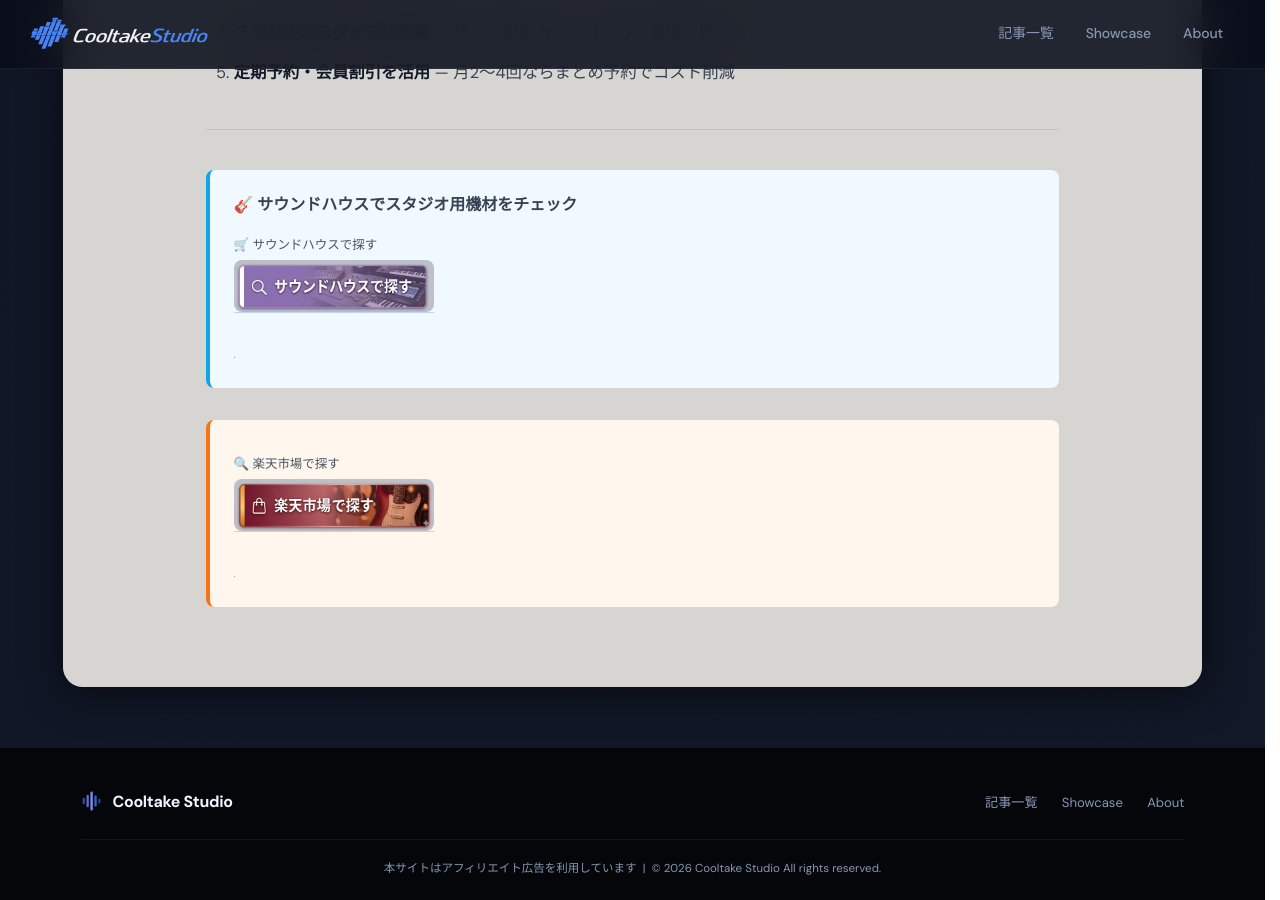
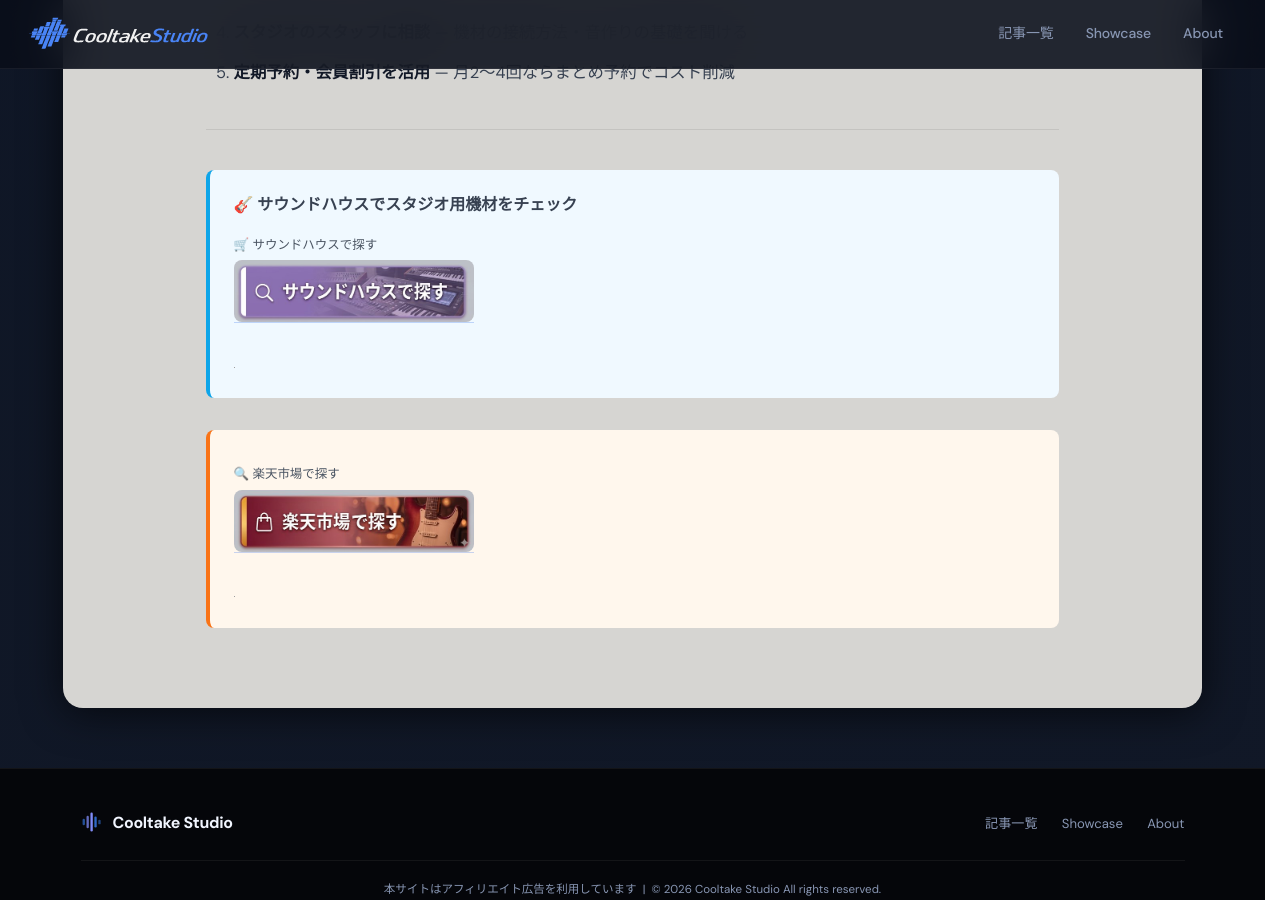
Before and after one commit to cooltake/cooltake-staging, a Jekyll site: the page built from _posts/2026-05-24-music-studio-guide.md, in a window 1280 px wide and 900 px high, scrolled down 4918 px. Built offline with Jekyll 4.4.1, drawn with Linux system fonts in a browser that asks for light colours; some web fonts are replaced; grey boxes are pictures that could not be loaded.

```diff
--- a/_posts/2026-05-24-music-studio-guide.md
+++ b/_posts/2026-05-24-music-studio-guide.md
@@ -128,12 +128,12 @@
 <div style="margin:2rem 0;padding:1.2rem 1.5rem;background:#f0f9ff;border-left:4px solid #0ea5e9;border-radius:8px;">
 <p style="margin:0 0 .6rem;font-weight:bold;font-size:1rem;">&#x1F3B8; サウンドハウスでスタジオ用機材をチェック</p>
 <div style="margin:.8rem 0;"><span style="display:block;font-size:.78rem;color:#4b5563;margin-bottom:3px;margin-top:6px;">🛒 サウンドハウスで探す</span>
-<a href="https://h.accesstrade.net/sp/cc?rk=01001xqc00os63&url=https%3A%2F%2Fwww.soundhouse.co.jp%2Fsearch%2Findex%2F%3Fsearch_all%3D%E3%83%9E%E3%82%A4%E3%82%AF%E3%82%B9%E3%82%BF%E3%83%B3%E3%83%89" rel="nofollow" referrerpolicy="no-referrer-when-downgrade" style="display:inline-block;text-decoration:none;"><img src="/assets/images/btn-soundhouse.jpg" alt="サウンドハウスで探す" width="200" style="height:auto;border-radius:8px;display:block;"></a></div>
+<a href="https://h.accesstrade.net/sp/cc?rk=01001xqc00os63&url=https%3A%2F%2Fwww.soundhouse.co.jp%2Fsearch%2Findex%2F%3Fsearch_all%3D%E3%83%9E%E3%82%A4%E3%82%AF%E3%82%B9%E3%82%BF%E3%83%B3%E3%83%89" rel="nofollow" referrerpolicy="no-referrer-when-downgrade" style="display:inline-block;text-decoration:none;"><img src="/assets/images/btn-soundhouse.jpg" alt="サウンドハウスで探す" width="240" style="height:auto;border-radius:8px;display:block;"></a></div>
 <img src="https://h.accesstrade.net/sp/rr?rk=01001xqc00os63" width="1" height="1" border="0" alt="" loading="lazy">
 </div>
 
 <div style="margin:2rem 0;padding:1.2rem 1.5rem;background:#fff7ed;border-left:4px solid #f97316;border-radius:8px;">
 <div style="margin:.8rem 0;"><span style="display:block;font-size:.78rem;color:#4b5563;margin-bottom:3px;margin-top:6px;">🔍 楽天市場で探す</span>
-<a href="https://hb.afl.rakuten.co.jp/hgc/0b15ddc7.28c5c9ed.0b15ddc8.5d23dd4d/?pc=https%3A%2F%2Fsearch.rakuten.co.jp%2Fsearch%2Fmall%2F%E3%83%AA%E3%83%8F%E3%83%BC%E3%82%B5%E3%83%AB%2F" rel="nofollow" referrerpolicy="no-referrer-when-downgrade" style="display:inline-block;text-decoration:none;"><img src="/assets/images/btn-rakuten.jpg" alt="楽天市場で探す" width="200" style="height:auto;border-radius:8px;display:block;"></a></div>
+<a href="https://hb.afl.rakuten.co.jp/hgc/0b15ddc7.28c5c9ed.0b15ddc8.5d23dd4d/?pc=https%3A%2F%2Fsearch.rakuten.co.jp%2Fsearch%2Fmall%2F%E3%83%AA%E3%83%8F%E3%83%BC%E3%82%B5%E3%83%AB%2F" rel="nofollow" referrerpolicy="no-referrer-when-downgrade" style="display:inline-block;text-decoration:none;"><img src="/assets/images/btn-rakuten.jpg" alt="楽天市場で探す" width="240" style="height:auto;border-radius:8px;display:block;"></a></div>
 <img src="//i.moshimo.com/af/i/impression?a_id=5565352&amp;p_id=54&amp;pc_id=54&amp;pl_id=616" width="1" height="1" style="border:none;" alt="" loading="lazy">
 </div>
```
